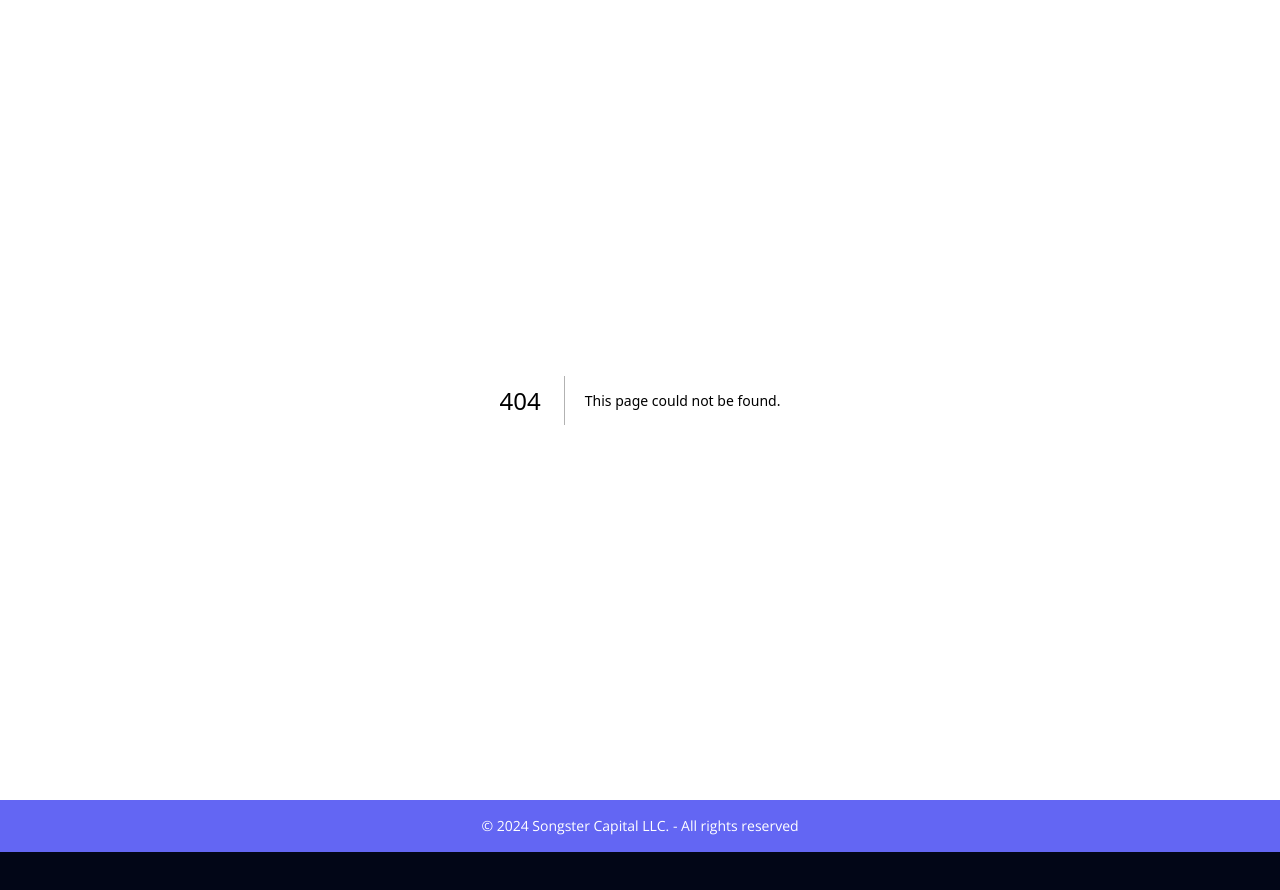
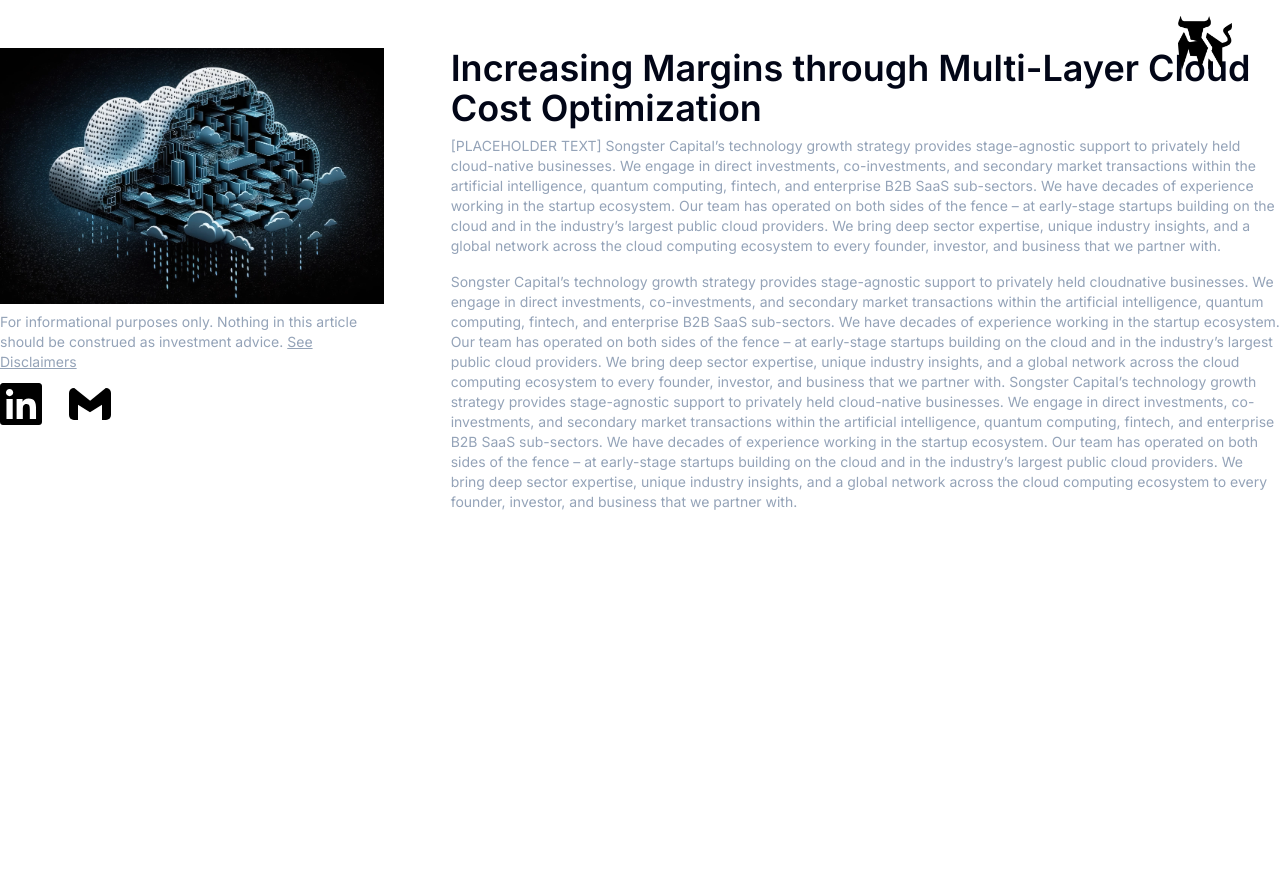
Before and after one commit to prglabs/songster-frontend, a Next.js app: page /blog in a window 1280 px wide. Before the commit this address had no page. Shown: the top 890 px of the page. Before the commit the page ends 852 px from the top, so only its background shows below. Built offline with nearby package versions, Linux system fonts and the light colour scheme.

Commit message:
feat(blog-pages):create blog pages

```diff
--- /dev/null
+++ b/app/blog/page.tsx
@@ -0,0 +1,88 @@
+"use client";
+import Contacts from "@/components/Contacts";
+import Image from "next/image";
+import Link from "next/link";
+import React from "react";
+
+const BlogPage = () => {
+  return (
+    <section className="bg-white w-full text-slate-950 min-h-[200vh]">
+      <div className="mx-4 xl:mx-auto max-w-7xl py-4 lg:py-12">
+        <Link
+          href="/"
+          aria-label="back to homepage"
+          title="homepage"
+          className="fixed right-4 bottom-4 md:top-4 md:right-8 lg:right-12"
+        >
+          <Image src="/logo-192x192.webp" width={54} height={54} alt="logo" />
+        </Link>
+        <div className="flex flex-col lg:flex-row gap:4 lg:gap-9">
+          <div className="images basis-1/3">
+            <div className="lg:fixed lg:top-12 lg:left-auto w-[calc(100% - 32px)] lg:max-w-xs xl:max-w-sm">
+              <Image
+                src="/CloudCostImage.webp"
+                alt="Cloud Cost Image"
+                width={400}
+                height={300}
+              />
+              <p className="text-sm text-slate-400 mt-2">
+                For informational purposes only. Nothing in this article should
+                be construed as investment advice.{" "}
+                <a href="/" className="underline">
+                  See Disclaimers
+                </a>
+              </p>
+              <Contacts color="black" classNameWrapper="mt-2 !justify-start" />
+            </div>
+          </div>
+          <div className="blog basis-2/3">
+            <h1 className="text-xl md:text-3xl lg:text-4xl font-semibold">
+              Increasing Margins through Multi-Layer Cloud Cost Optimization
+            </h1>
+            <p className="text-sm text-slate-400 mt-2 mb-4">
+              [PLACEHOLDER TEXT] Songster Capital’s technology growth strategy
+              provides stage-agnostic support to privately held cloud-native
+              businesses. We engage in direct investments, co-investments, and
+              secondary market transactions within the artificial intelligence,
+              quantum computing, fintech, and enterprise B2B SaaS sub-sectors.
+              We have decades of experience working in the startup ecosystem.
+              Our team has operated on both sides of the fence – at early-stage
+              startups building on the cloud and in the industry’s largest
+              public cloud providers. We bring deep sector expertise, unique
+              industry insights, and a global network across the cloud computing
+              ecosystem to every founder, investor, and business that we partner
+              with.
+            </p>
+            <p className="text-sm text-slate-400">
+              Songster Capital’s technology growth strategy provides
+              stage-agnostic support to privately held cloudnative businesses.
+              We engage in direct investments, co-investments, and secondary
+              market transactions within the artificial intelligence, quantum
+              computing, fintech, and enterprise B2B SaaS sub-sectors. We have
+              decades of experience working in the startup ecosystem. Our team
+              has operated on both sides of the fence – at early-stage startups
+              building on the cloud and in the industry’s largest public cloud
+              providers. We bring deep sector expertise, unique industry
+              insights, and a global network across the cloud computing
+              ecosystem to every founder, investor, and business that we partner
+              with. Songster Capital’s technology growth strategy provides
+              stage-agnostic support to privately held cloud-native businesses.
+              We engage in direct investments, co-investments, and secondary
+              market transactions within the artificial intelligence, quantum
+              computing, fintech, and enterprise B2B SaaS sub-sectors. We have
+              decades of experience working in the startup ecosystem. Our team
+              has operated on both sides of the fence – at early-stage startups
+              building on the cloud and in the industry’s largest public cloud
+              providers. We bring deep sector expertise, unique industry
+              insights, and a global network across the cloud computing
+              ecosystem to every founder, investor, and business that we partner
+              with.{" "}
+            </p>
+          </div>
+        </div>
+      </div>
+    </section>
+  );
+};
+
+export default BlogPage;
--- a/package.json
+++ b/package.json
@@ -16,11 +16,11 @@
     "ai": "^2.2.17",
     "animejs": "^3.2.1",
     "framer-motion": "^10.16.4",
+    "lucide-react": "^0.338.0",
     "next": "13.5.5",
     "openai-edge": "^1.2.2",
     "react": "^18",
     "react-dom": "^18",
-    "react-icons": "^4.11.0",
     "react-transition-group": "^4.4.5",
     "react-type-animation": "^3.2.0"
   },
```
Also changed, not shown: 1 other file (tests, documents, lock files or other folders).
